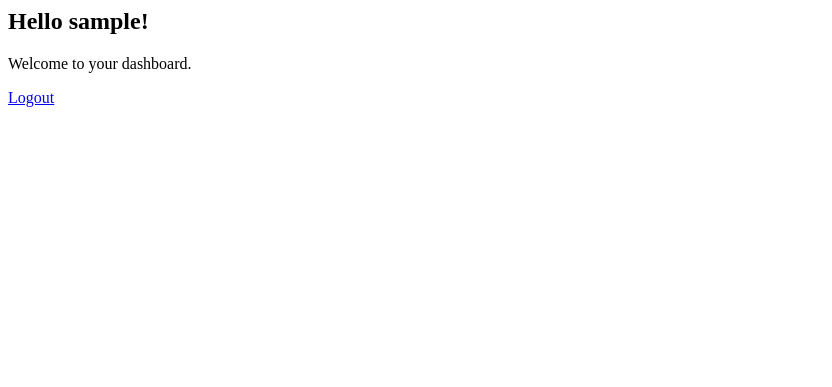
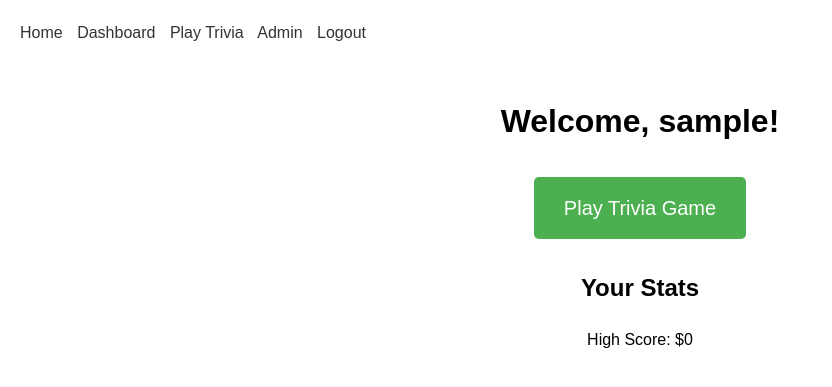
Before and after one commit to adam-deslatte1/CSI3335-Database-Project, a Flask app: page /dashboard in a window 1280 px wide. Shown: the top 387 px of the page, without its empty margins (0-832 px from the left). Run offline with Flask 3, Linux system fonts and the light colour scheme; the visitor is signed in with stand-in values (Sample User, id 1).

Commit message:
Basic Stuff

```diff
--- a/app.py
+++ b/app.py
@@ -56,13 +56,13 @@ def register():
     if request.method == 'POST':
         username = request.form['username']
         if User.query.filter_by(username=username).first():
-            flash('Username already exists')
+            flash('Username already exists', 'error')
             return redirect(url_for('register'))
-        password = generate_password_hash(request.form['password'], salt_length=8)  # Using shorter salt
+        password = generate_password_hash(request.form['password'], salt_length=8)
         new_user = User(username=username, password_hash=password)
         db.session.add(new_user)
         db.session.commit()
-        flash('Registration successful! Please login.')
+        flash('Registration successful! Please login.', 'success')
         return redirect(url_for('login'))
     return render_template('register.html')
 
@@ -72,7 +72,7 @@ def login():
         user = User.query.filter_by(username=request.form['username']).first()
         if user and check_password_hash(user.password_hash, request.form['password']):
             if user.is_banned:
-                flash('Your account has been banned')
+                flash('Your account has been banned', 'error')
                 return redirect(url_for('login'))
             session['user_id'] = user.id
             session['username'] = user.username
@@ -80,14 +80,15 @@ def login():
             user.last_login = datetime.utcnow()
             db.session.commit()
             return redirect(url_for('dashboard'))
-        flash('Invalid username or password')
+        flash('Invalid username or password', 'error')
     return render_template('login.html')
 
 @app.route('/dashboard')
 def dashboard():
     if 'user_id' not in session:
         return redirect(url_for('login'))
-    return render_template('dashboard.html', username=session['username'])
+    user = User.query.get(session['user_id'])
+    return render_template('dashboard.html', username=session['username'], user=user)
 
 @app.route('/logout')
 def logout():
--- a/templates/base.html
+++ b/templates/base.html
@@ -29,8 +29,14 @@
             padding: 10px;
             margin-bottom: 10px;
             border-radius: 4px;
+        }
+        .flash-error {
             background-color: #f8d7da;
             color: #721c24;
+        }
+        .flash-success {
+            background-color: #d4edda;
+            color: #155724;
         }
     </style>
 </head>
@@ -51,10 +57,10 @@
     </div>
 
     <div class="flash-messages">
-        {% with messages = get_flashed_messages() %}
+        {% with messages = get_flashed_messages(with_categories=true) %}
             {% if messages %}
-                {% for message in messages %}
-                    <div class="flash-message">{{ message }}</div>
+                {% for category, message in messages %}
+                    <div class="flash-message flash-{{ category }}">{{ message }}</div>
                 {% endfor %}
             {% endif %}
         {% endwith %}
--- a/templates/dashboard.html
+++ b/templates/dashboard.html
@@ -1,3 +1,25 @@
-<h2>Hello {{ username }}!</h2>
-<p>Welcome to your dashboard.</p>
-<a href="{{ url_for('logout') }}">Logout</a>
+{% extends "base.html" %}
+
+{% block content %}
+<div style="text-align: center; margin-top: 50px;">
+    <h1>Welcome, {{ username }}!</h1>
+
+    <div style="margin: 30px 0;">
+        <a href="{{ url_for('trivia') }}" style="
+            display: inline-block;
+            padding: 15px 30px;
+            font-size: 20px;
+            background-color: #4CAF50;
+            color: white;
+            text-decoration: none;
+            border-radius: 5px;
+            transition: background-color 0.3s;
+        ">Play Trivia Game</a>
+    </div>
+
+    <div style="margin-top: 30px;">
+        <h2>Your Stats</h2>
+        <p>High Score: ${{ user.score }}</p>
+    </div>
+</div>
+{% endblock %}
```
